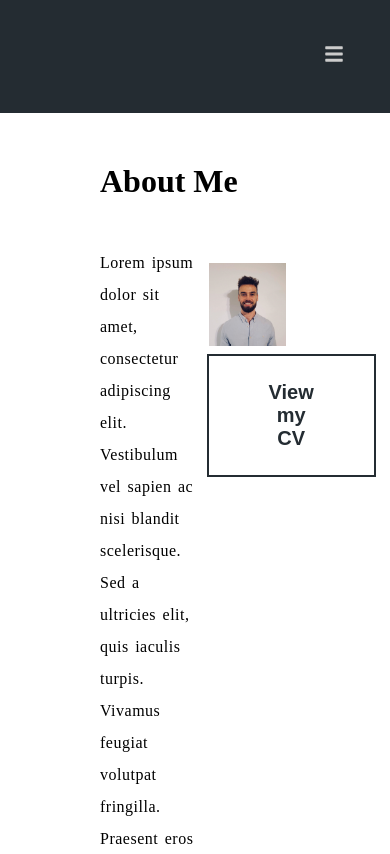
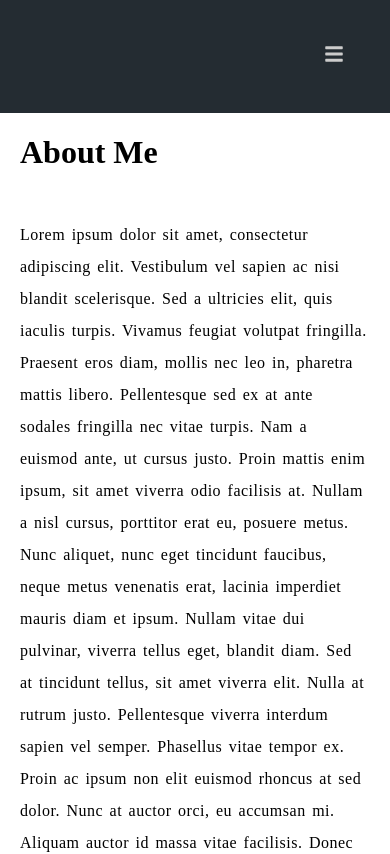
Before and after one commit to gregorcox/personal-site, a React (Create React App) app: page /about in a window 390 px wide. Shown: the top 854 px of the page. Built offline with nearby package versions, Linux system fonts and the light colour scheme.

Commit message:
fully responsive about page

```diff
--- a/src/App.css
+++ b/src/App.css
@@ -181,7 +181,7 @@
 }
 
 .navbar .icon {
-display: none;
+  display: none;
 }
 
 @media screen and (max-width: 1000px) {
@@ -207,4 +207,13 @@
     font-size: 70%;
     padding: 50px;
   }
+  .about  {
+    margin: 20px 20px;
+  }
+  .about-photo {
+    width: 100%;
+  }
+  .about-paragraph {
+    width: auto;
+  }
 }
```
